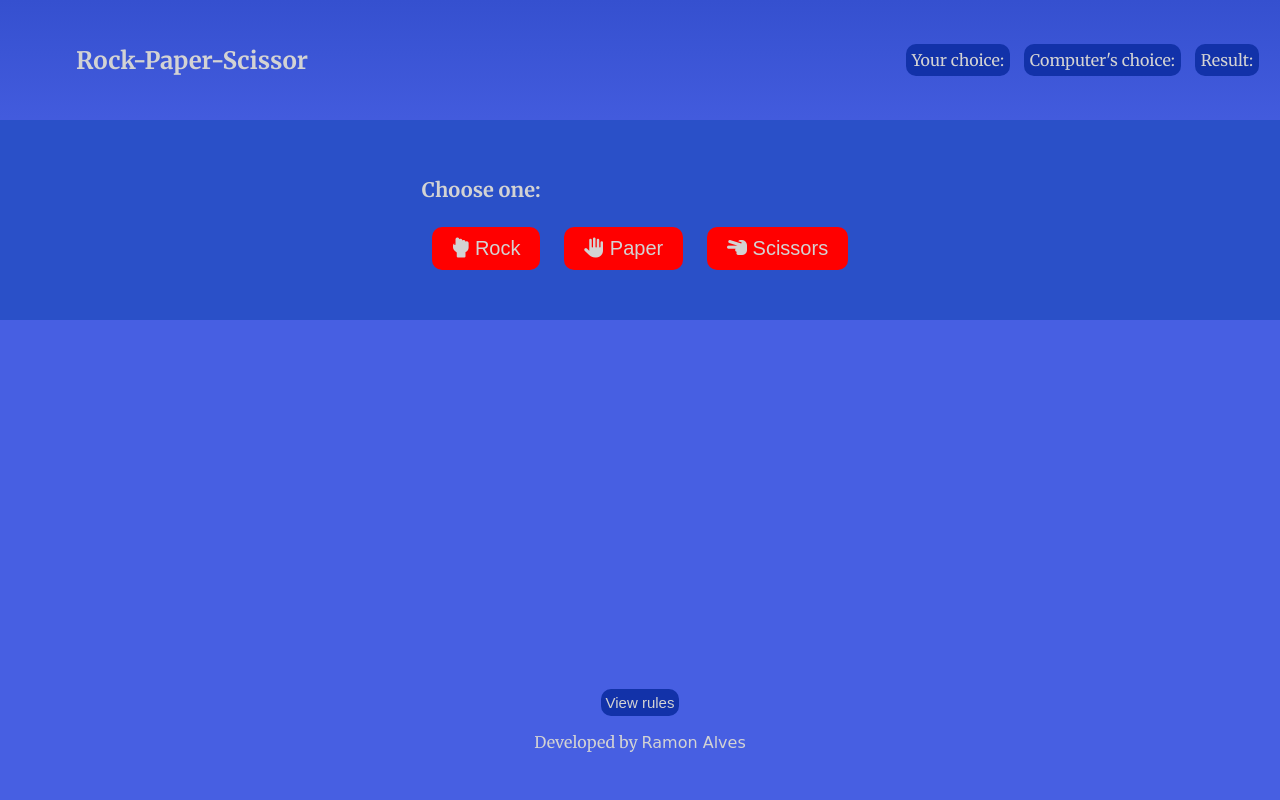
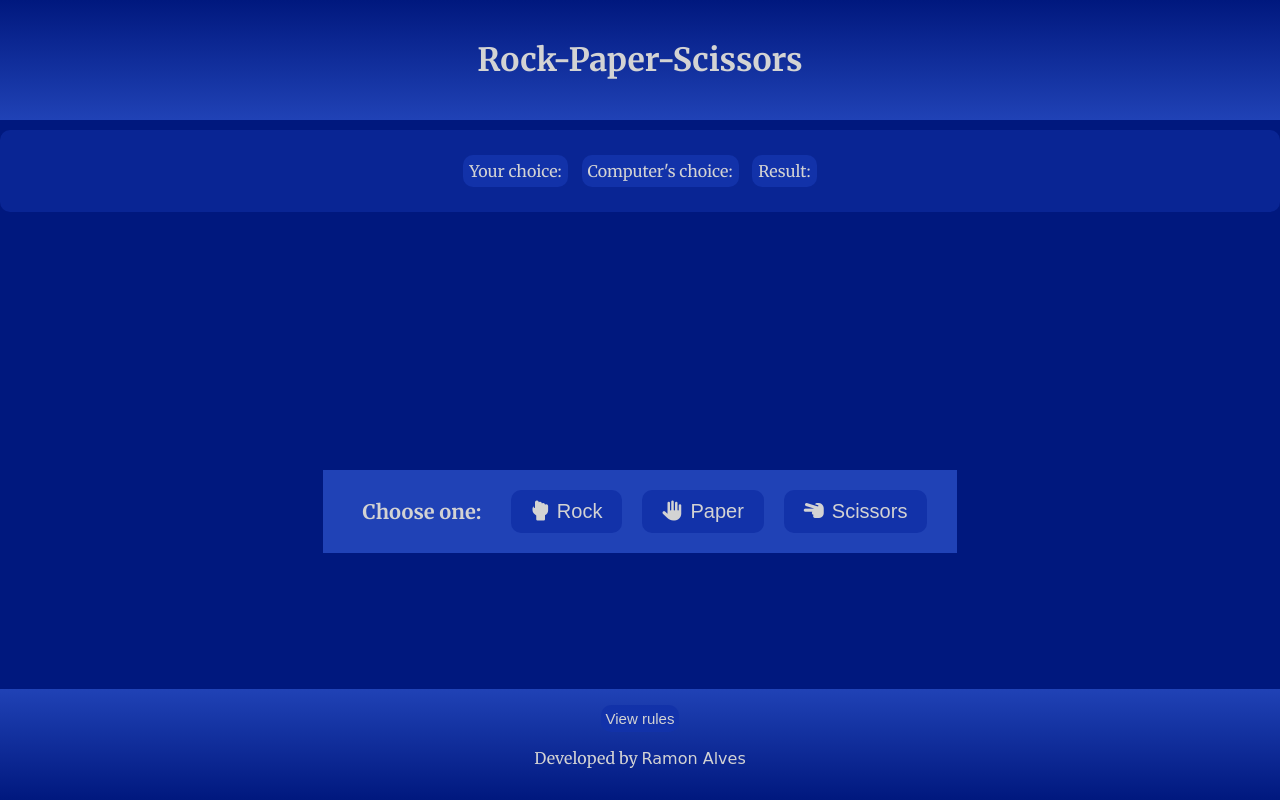
Before and after one commit to RamonVeirone/Rock-Paper-Scissors-Project, a plain HTML site: page index.html in a window 1280 px wide. Drawn offline with Linux system fonts and the light colour scheme.

Commit message:
♻️ refactor: adiciona a reestruturação do código para que fique semanticamente melhor

```diff
--- a/index.html
+++ b/index.html
@@ -5,30 +5,47 @@
     <meta name="viewport" content="width=device-width, initial-scale=1.0" />
     <title>Rock, Paper and Scissors</title>
     <link rel="stylesheet" href="styles.css" />
-    <link rel="stylesheet" href="https://cdnjs.cloudflare.com/ajax/libs/font-awesome/6.5.1/css/all.min.css" integrity="sha512-DTOQO9RWCH3ppGqcWaEA1BIZOC6xxalwEsw9c2QQeAIftl+Vegovlnee1c9QX4TctnWMn13TZye+giMm8e2LwA==" crossorigin="anonymous" referrerpolicy="no-referrer" />
+    <link
+      rel="stylesheet"
+      href="https://cdnjs.cloudflare.com/ajax/libs/font-awesome/6.5.1/css/all.min.css"
+      integrity="sha512-DTOQO9RWCH3ppGqcWaEA1BIZOC6xxalwEsw9c2QQeAIftl+Vegovlnee1c9QX4TctnWMn13TZye+giMm8e2LwA=="
+      crossorigin="anonymous"
+      referrerpolicy="no-referrer"
+    />
   </head>
   <body>
-    <nav class="navbar">
+    <header>
       <div id="logo">
-        <h1>Rock-Paper-Scissor</h1>
+        <h1>Rock-Paper-Scissors</h1>
       </div>
-        <div id="result">
+    </header>
+    <section id="result">
       <p id="player-choice">Your choice:</p>
       <p id="computer-choice">Computer's choice:</p>
       <p id="game-result">Result:</p>
-      </div>
-    </nav>
-    <header>
+    </section>
+    <main>
       <div id="choices">
         <h2>Choose one:</h2>
-        <button id="rock" aria-label="Choose Rock"><i class="fa-solid fa-hand-back-fist"></i> Rock</button>
-        <button id="paper" aria-label="Choose Paper"><i class="fa-solid fa-hand"></i> Paper</button>
-        <button id="scissors" aria-label="Choose Scissors"><i class="fa-solid fa-hand-scissors"></i> Scissors</button>
+        <button id="rock" aria-label="Choose Rock">
+          <i class="fa-solid fa-hand-back-fist"></i> Rock
+        </button>
+        <button id="paper" aria-label="Choose Paper">
+          <i class="fa-solid fa-hand"></i> Paper
+        </button>
+        <button id="scissors" aria-label="Choose Scissors">
+          <i class="fa-solid fa-hand-scissors"></i> Scissors
+        </button>
       </div>
-    </header>
+    </main>
     <footer>
       <button id="rules-btn">View rules</button>
-        <p>Developed by <a href="https://github.com/RamonVeirone" target="_blank" id="name-ramon">Ramon Alves</a></p>
+      <p>
+        Developed by
+        <a href="https://github.com/RamonVeirone" target="_blank" id="name-ramon"
+          >Ramon Alves</a
+        >
+      </p>
     </footer>
     <script src="app.js"></script>
   </body>
--- a/styles.css
+++ b/styles.css
@@ -7,16 +7,82 @@
 body {
     margin: 0;
     font-family: "Merriweather", serif;
-    background-color: #475fe2;
+    background-color: #00187e;
     color: lightgrey;
+    min-height: 100vh;
+    display: flex;
+    flex-direction: column;
 }
 
 header {
-    background-color: #2a50c8;
-    height: 200px;
+    background: linear-gradient(to bottom, #00187e, #0b2691, #1534a3, #2042b6);
+    height: 120px;
     display: flex;
     justify-content: center;
     align-items: center;
+}
+
+main {
+    flex: 1;
+    display: flex;
+    justify-content: center;
+    align-items: center;
+}
+
+#result {
+    text-align: center;
+    padding: 20px;
+    background-color: rgba(18, 50, 169, 0.5);
+    margin: 10px 0;
+    border-radius: 10px;
+}
+
+#player-choice,
+#computer-choice,
+#game-result {
+    background-color: #1232a9;
+    display: inline-block;
+    text-align: center;
+    margin: 5px;
+    border-radius: 10px;
+    padding: 6px;
+}
+
+#choices {
+    background-color: #2042b6;
+    display: flex;
+    flex-direction: row;
+    justify-content: center;
+    align-items: center;
+    padding: 20px;
+}
+
+#choices button {
+    background-color: #1232a9;
+    color: lightgrey;
+    border: none;
+    border-radius: 10px;
+    padding: 10px 20px;
+    margin: 0 10px;
+    font-size: 20px;
+    display: flex;
+    align-items: center;
+    justify-content: center;
+    cursor: pointer;
+}
+
+#choices button i {
+    margin-right: 8px;
+}
+
+#choices button:hover {
+    background-color: #00187e;
+    transform: scale(1.1);
+}
+
+h2 {
+    font-size: 20px;
+    margin: 0 20px;
 }
 
 footer {
@@ -27,16 +93,11 @@ footer {
     position: fixed;
     bottom: 0;
     width: 100%;
-    margin-bottom: 2vh;
     padding: 1rem;
+    background: linear-gradient(to top, #00187e, #0b2691, #1534a3, #2042b6);
 }
 
-h2 {
-    font-size: 20px;
-    margin-bottom: 15px;
-}
-
-#name-ramon{
+#name-ramon {
     text-decoration: none;
     color: lightgray;
     font-family: cursive;
@@ -44,38 +105,6 @@ h2 {
 
 #name-ramon:hover {
     color: #00187e;
-    margin-top: auto;
-}
-
-.navbar{
-    display: flex;
-    flex-flow: row wrap;
-    background: linear-gradient(to bottom, rgba(53, 80, 207, 1), rgba(53, 80, 207, 0.25));
-    height: 120px;
-    justify-content: center;
-    align-items: center;
-    color: lightgray;
-}
-
-#logo {
-    flex: 20%;
-    text-align: center;
-    margin-left: 5%;
-}
-
-#result {
-    flex: 75%;
-    text-align: right;
-    padding: 20px 16px;
-}
-
-#player-choice, #computer-choice, #game-result {
-    background-color: #1232a9;
-    display: inline-block;
-    text-align: center;
-    margin: 5px;
-    border-radius: 10px;
-    padding: 6px;
 }
 
 #rules-btn {
@@ -90,22 +119,3 @@ h2 {
 #rules-btn:hover {
     transform: scale(1.1);
 }
-
-#choices button {
-    background-color: red;
-    color: lightgrey;
-    border: none;
-    border-radius: 10px;
-    padding: 10px 20px;
-    margin: 10px;
-    font-size: 20px;
-    display: inline-block;
-    align-items: center;
-    justify-content: center;
-    cursor: pointer;
-}
-
-#choices button:hover {
-    background-color: #00187e;
-    transform: scale(1.1);
-}
```
Lines whose indentation alone changed are shown as unchanged.
